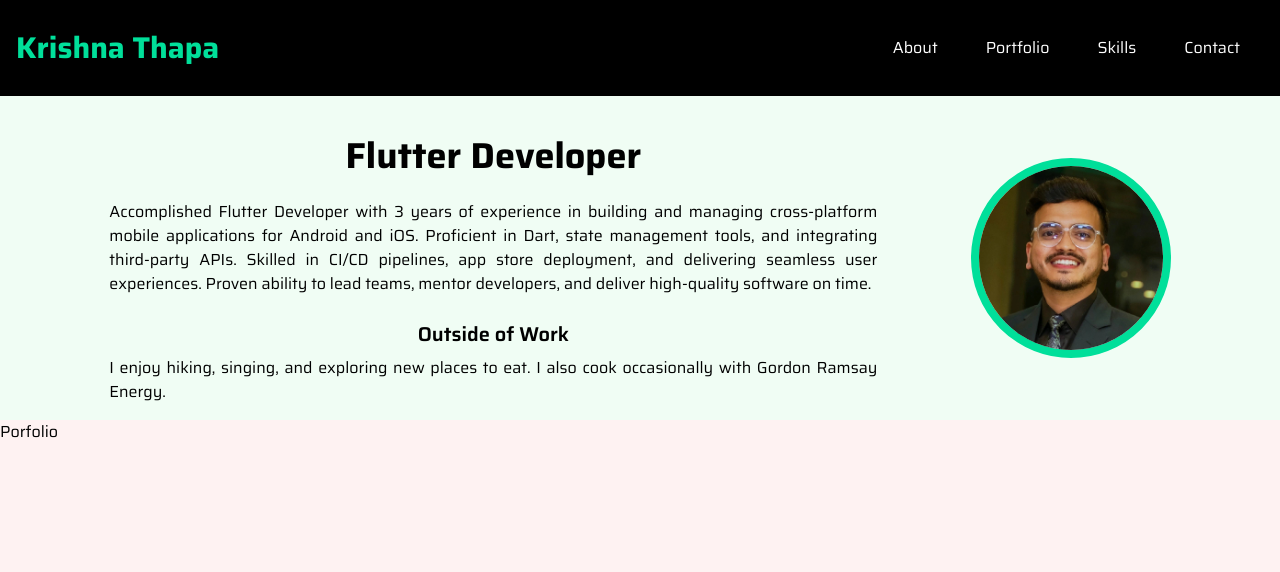
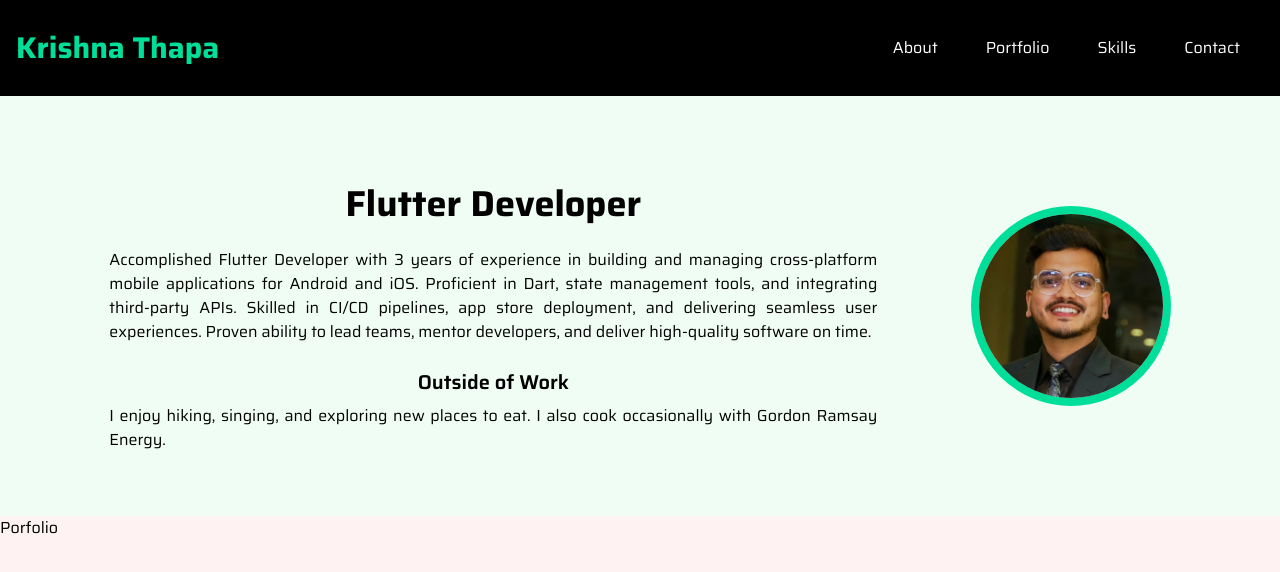
Before and after one commit to krishnajithapa/protfolio-react-tailwindcss, a React (Vite) app: page / in a window 1280 px wide. Shown: the top 572 px of the page. Built offline with nearby package versions, Linux system fonts and the light colour scheme.

Commit message:
fix: add scroll margin top to avoid content overlap with sticky header

```diff
--- a/src/components/About/about.jsx
+++ b/src/components/About/about.jsx
@@ -1,10 +1,11 @@
 import React from "react";
+import profileImage from "../../assets/profile.jpg";
 
 function About() {
   return (
     <div
       id="about"
-      className="p-[1em]  w-dvw bg-green-50 flex flex-col-reverse sm:flex-row items-center justify-evenly
+      className="px-[1rem] py-16 scroll-mt-[6rem] w-dvw bg-green-50 flex flex-col-reverse sm:flex-row items-center justify-evenly
       "
     >
       <div className="text-center">
@@ -31,7 +32,7 @@ function About() {
       <div>
         <img
           className="border-8 rounded-[100%] h-50 w-50 border-primary"
-          src="./src/assets/profile.jpg"
+          src={profileImage}
           alt=""
         />
       </div>
--- a/src/components/Portfolio/porfolio.jsx
+++ b/src/components/Portfolio/porfolio.jsx
@@ -2,7 +2,7 @@ import React from "react";
 
 function Portfolio() {
   return (
-    <div id="portfolio" className="h-200 w-dvw bg-red-50">
+    <div id="portfolio" className="h-200 w-dvw scroll-mt-[6rem] bg-red-50">
       Porfolio
     </div>
   );
```
